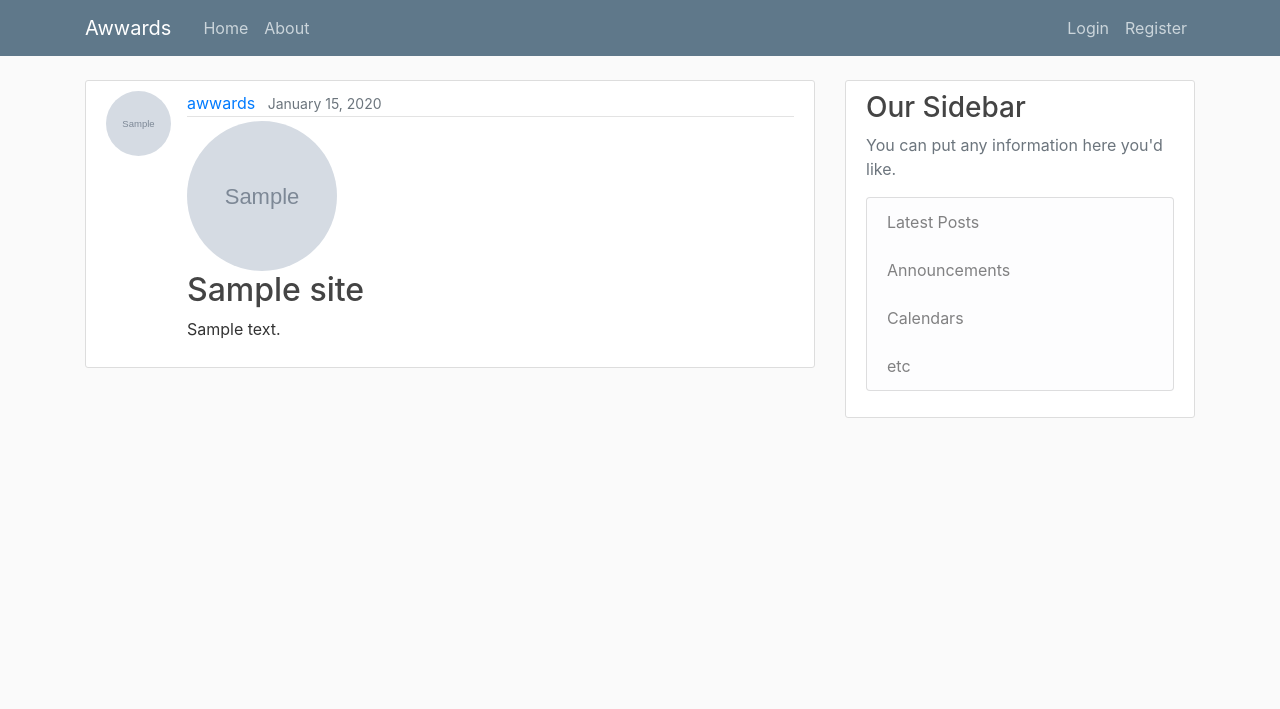
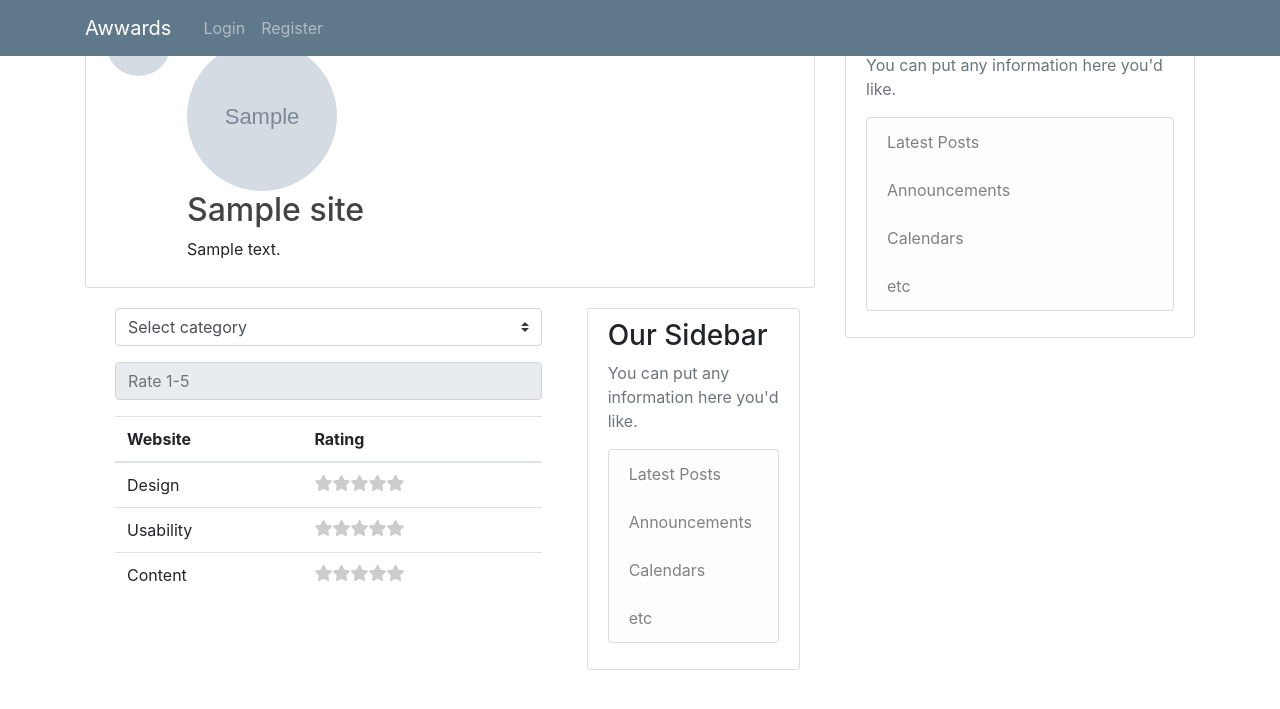
Before and after one commit to wanguinjoka/Awwards, a Django app: page /site/1/ in a window 1280 px wide. Shown: the top 709 px of the page. Run offline with Django 3.2, Linux system fonts and the light colour scheme; data comes from the database, SQL or seed files in the repository; tables that the repository leaves empty hold one stand-in row (values such as "Sample post"); grey boxes marked "Sample" are stand-in pictures; some libraries are stand-ins or nearby versions.

Commit message:
added ratings

```diff
--- a/projects/templates/projects/base.html
+++ b/projects/templates/projects/base.html
@@ -25,10 +25,6 @@
           <span class="navbar-toggler-icon"></span>
           </button>
           <div class="collapse navbar-collapse" id="navbarToggle">
-            <div class="navbar-nav mr-auto">
-              <a class="nav-item nav-link" href="#">Home</a>
-              <a class="nav-item nav-link" href="#">About</a>
-            </div>
             <!-- Navbar Right Side -->
 
             <div class="navbar-nav">
--- /dev/null
+++ b/projects/templates/projects/rating.html
@@ -0,0 +1,164 @@
+{%extends 'projects/base.html'%}
+
+{% block content %}
+<!DOCTYPE html>
+<html lang="en">
+<head>
+	<meta charset="UTF-8">
+	<meta name="viewport" content="width=device-width, initial-scale=1.0">
+	<meta http-equiv="X-UA-Compatible" content="ie=edge">
+	<link rel="stylesheet" href="https://use.fontawesome.com/releases/v5.4.1/css/all.css" integrity="sha384-5sAR7xN1Nv6T6+dT2mhtzEpVJvfS3NScPQTrOxhwjIuvcA67KV2R5Jz6kr4abQsz" crossorigin="anonymous">
+    <link href="https://stackpath.bootstrapcdn.com/bootstrap/4.1.3/css/bootstrap.min.css" rel="stylesheet">
+	<title></title>
+	<style>
+.stars-outer{
+position: relative;
+display: inline-block;
+}
+
+.stars-inner{
+position: absolute;
+top: 0;
+left: 0;
+white-space: nowrap;
+overflow: hidden;
+width: 0;
+}
+.stars-outer::before {
+content:"\f005 \f005 \f005 \f005 \f005";
+font-family: 'Font Awesome 5 free';
+font-weight: 900;
+color: #ccc;
+}
+.stars-inner::before {
+content:"\f005 \f005 \f005 \f005 \f005";
+font-family: 'Font Awesome 5 free';
+font-weight: 900;
+color: #f8ce0b;
+}
+</style>
+</head>
+<body>
+	<div class="container">
+			 <div class = "form-group">
+	           <select id="category-select" class="form-control custom-select">
+
+				   <option value="0" disabled selected >Select category</option>
+				   <option value="design">Design</option>
+				   <option value="usability">Usability</option>
+				   <option value="content">Content</option>
+
+
+	           </select>
+			</div>
+			<div class="form-group">
+				<input type="number" id="rating-control" class="form-control" step="0.1" max="5" placeholder="Rate 1-5" disabled>
+
+			</div>
+			 <table class ="table table-stripled">
+				 <thead>
+				 	<tr>
+				 		<th>Website</th>
+						<th>Rating</th>
+				 	</tr>
+				 </thead>
+				 <tbody>
+				 	<tr class ="Design">
+						<td>Design</td>
+						<td>
+							<div class="stars-outer">
+								<div class="stars-inner"></div>
+							</div>
+							<span class="number-rating"></span>
+						</td>
+				 	</tr>
+					<tr class ="Usability">
+						<td>Usability</td>
+						<td>
+							<div class="stars-outer">
+								<div class="stars-inner"></div>
+							</div>
+							<span class="number-rating"></span>
+						</td>
+				 	</tr>
+					<tr class ="Content">
+						<td>Content</td>
+						<td>
+							<div class="stars-outer">
+								<div class="stars-inner"></div>
+							</div>
+							<span class="number-rating"></span>
+						</td>
+				 	</tr>
+				 </tbody>
+
+			 </table>
+
+	     </div>
+		 <script>
+ //initial ratings
+ const ratings = {
+	 design: 1.5,
+	 usability:3.4,
+	 content:2.3
+ }
+ // Total stars
+ const starsTotal = 5;
+ // run getRatings when Dom loads
+ document.addEventListener('DOMContentLoaded', getRatings);
+
+ //Form Elements
+ const categorySelect = document.getElementById('category-select');
+
+ const ratingControl = document.getElementById('rating-control');
+
+ //Inti category
+ let category;
+
+ //category select change
+ categorySelect.addEventListener('change', (e) => {
+
+	 category =e.target.value;
+
+  //enable rating ratingControl
+  ratingControl.disabled = false;
+  ratingControl.value = ratings[category];
+ });
+ //rating control change
+ ratingControl.addEventListener('blur',(e) =>{
+	const rating = e.target.value;
+
+	//make sure 5 or below
+	 if (rating > 5){
+		 alert('Please select 1-5');
+		 return;
+	 }
+
+ //chang ratings
+ ratings[category] = rating;
+
+ getRatings();
+ });
+
+ // get ratings
+ function getRatings(){
+
+	 for(let rating in ratings) {
+		  console.log(rating);
+		 // Get percentage
+		 const starPercentage = (ratings[rating] / starsTotal) * 100;
+
+		 // round to nearest 10
+		 const starPercentageRounded =`${Math.round(starPercentage / 10) * 10 }%`;
+
+		 //set width of stars-inner to percentage
+		 document.querySelector(`.${rating}.stars-inner`).style.width = starPercentageRounded;
+		 //Add number rating
+		 document.querySelector(`.${rating}.number-rating`).innerHTML = ratings[rating];
+	 }
+ }
+
+		 </script>
+</body>
+</html>
+{% endblock content %}
--- a/projects/templates/projects/site_detail.html
+++ b/projects/templates/projects/site_detail.html
@@ -1,6 +1,7 @@
 {%extends 'projects/base.html'%}
 
 {% block content %}
+
 <article class="media content-section">
    <img class="rounded-circle article-img" src="{{ object.developer.profile.image.url }}">
    <div class="media-body">
@@ -19,4 +20,10 @@
 	 <p class="article-content">{{ object.description }}</p>
    </div>
  </article>
+
+
+
+ 	{% include "projects/rating.html" %}
+
+
 {% endblock content %}
```
Also changed, not shown: projects/templates/projects/navbar.html (deleted).
